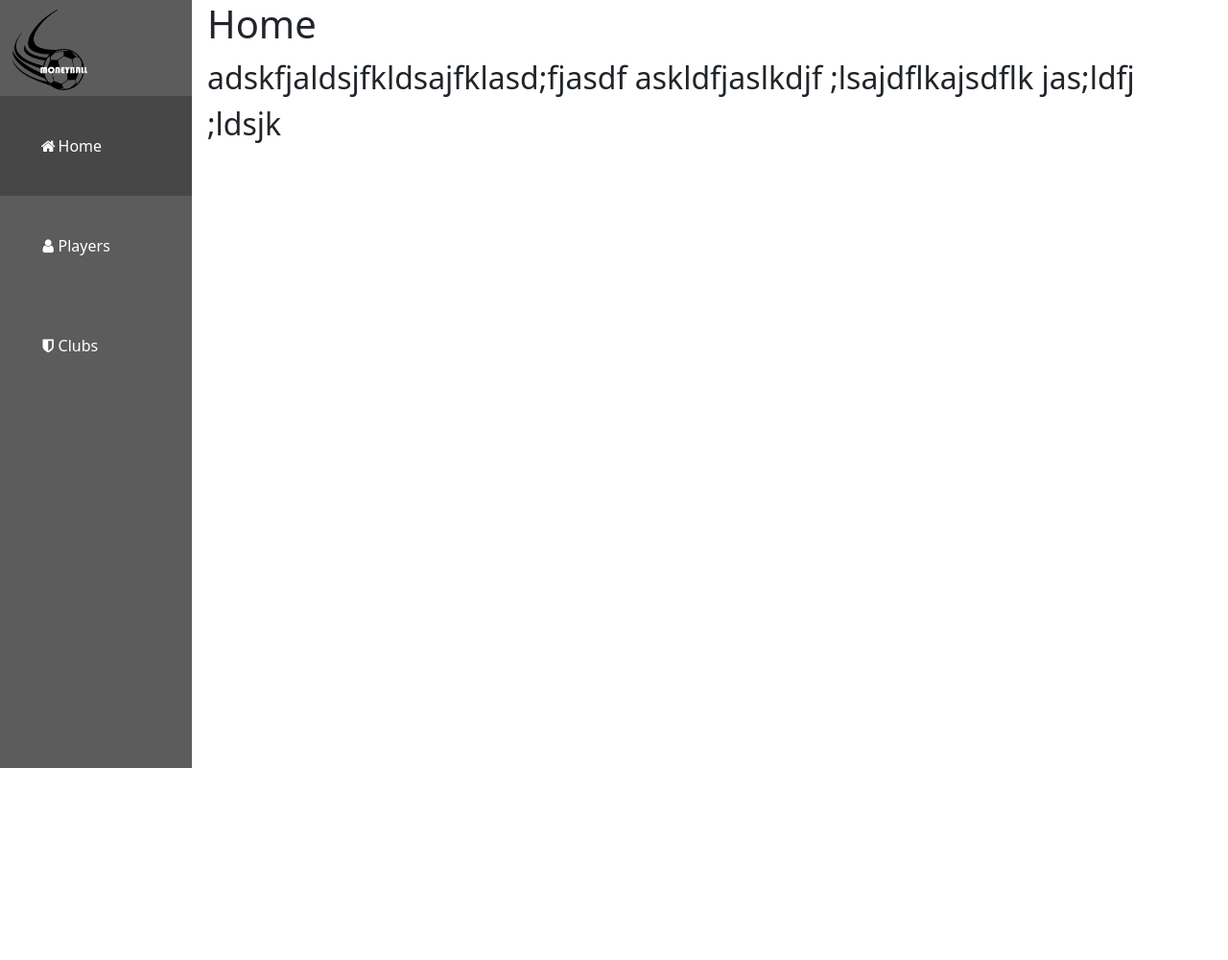
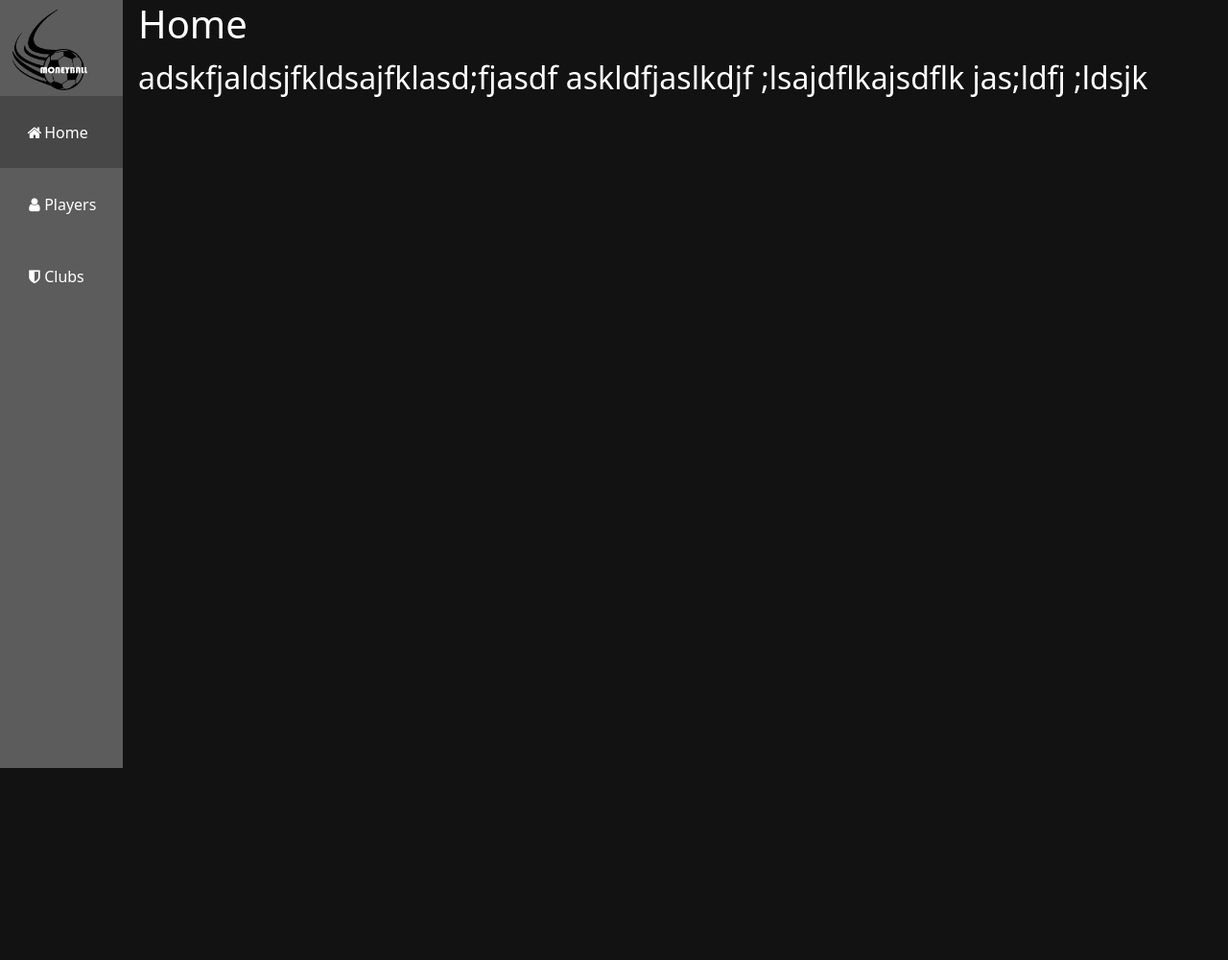
Before and after one commit to arthurmilner01/systems-development-group-project, a Flask app: page / in a window 1280 px wide. Shown: the whole page at 96% size. After the commit the page ends 800 px from the top, so only its background shows below. Run offline with Flask 2, Linux system fonts and the light colour scheme.

Commit message:
CSS edits

```diff
--- a/Dashboard/static/styles.css
+++ b/Dashboard/static/styles.css
@@ -1,14 +1,16 @@
- /*CSS for the logo on the sidebar */
+/*CSS for the logo on the sidebar */
  #logo{
     max-width: 100px;
     max-height: 100px;
+    margin-left: auto;
+    margin-right: auto;
  }
 
  /* The side navigation menu */
  .sidebar {
     margin: 0;
     padding: 0;
-    width: 200px;
+    width: 10%;
     background-color: #5c5c5c;
     position: fixed;
     height: 100%;
@@ -37,7 +39,9 @@
 
   /* Page content. The value of the margin-left property should match the value of the sidebar's width property */
   div.content {
-    margin-left: 200px;
+    color: #ffff;
+    margin-left: 10%;
     padding: 1px 16px;
-    height: 1000px;
+    height: 100vh;
+    background-color: #121212
   }
```
